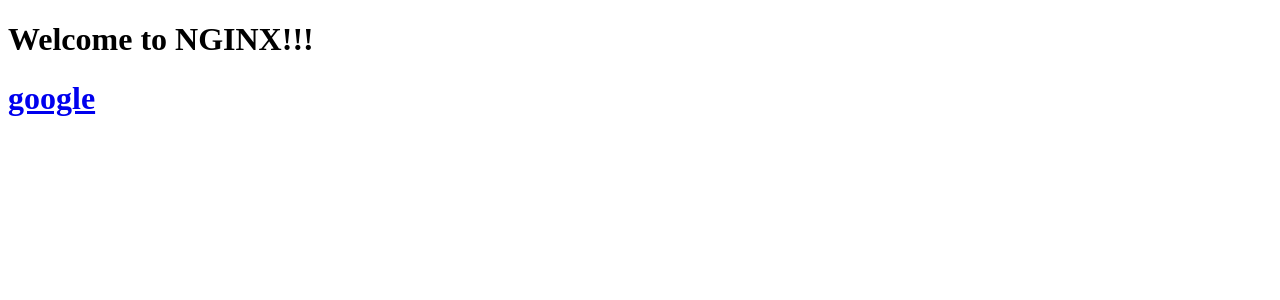
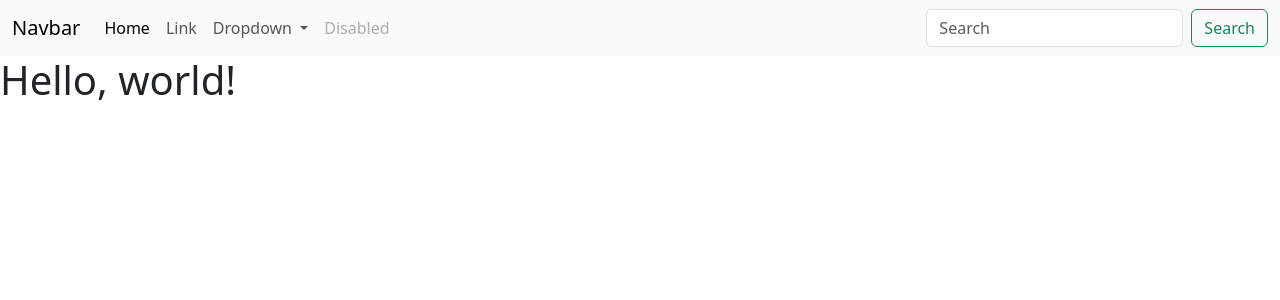
Before and after one commit to krunal2401/djangoNginx, a Django app: template templates/index.html in a window 1280 px wide. Shown: the top 300 px of the page. Run offline with Django 5.2, Linux system fonts and the light colour scheme; the template is opened without the code that fills it, so the values that code supplies are empty; parts of the project's set-up code (start-up, migrations or seed data) failed here and were passed over.

Commit message:
some decorations

```diff
--- a/core/urls.py
+++ b/core/urls.py
@@ -15,9 +15,9 @@ Including another URLconf
     2. Add a URL to urlpatterns:  path('blog/', include('blog.urls'))
 """
 from django.contrib import admin
-from django.urls import path
-from home.views import index
+from django.urls import path, include
+
 urlpatterns = [
     path('admin/', admin.site.urls),
-    path('', index)
+    path('', include('home.urls'))
 ]
--- /dev/null
+++ b/home/urls.py
@@ -0,0 +1,6 @@
+
+from django.urls import path
+from .views import *
+urlpatterns = [
+    path('',index, name='home')
+]
--- a/templates/index.html
+++ b/templates/index.html
@@ -1,12 +1,49 @@
-<!DOCTYPE html>
+<!doctype html>
 <html lang="en">
-<head>
-    <meta charset="UTF-8">
-    <meta name="viewport" content="width=device-width, initial-scale=1.0">
-    <title>Document</title>
-</head>
-<body>
-    <h1>Welcome to NGINX!!!</h1>
-    <h1><a href="https://www.google.com">google</a></h1>
-</body>
+  <head>
+    <meta charset="utf-8">
+    <meta name="viewport" content="width=device-width, initial-scale=1">
+    <title>Bootstrap demo</title>
+    <link href="https://cdn.jsdelivr.net/npm/bootstrap@5.3.2/dist/css/bootstrap.min.css" rel="stylesheet" integrity="sha384-T3c6CoIi6uLrA9TneNEoa7RxnatzjcDSCmG1MXxSR1GAsXEV/Dwwykc2MPK8M2HN" crossorigin="anonymous">
+  </head>
+  <body>
+    <nav class="navbar navbar-expand-lg bg-body-tertiary">
+        <div class="container-fluid">
+          <a class="navbar-brand" href="#">Navbar</a>
+          <button class="navbar-toggler" type="button" data-bs-toggle="collapse" data-bs-target="#navbarSupportedContent" aria-controls="navbarSupportedContent" aria-expanded="false" aria-label="Toggle navigation">
+            <span class="navbar-toggler-icon"></span>
+          </button>
+          <div class="collapse navbar-collapse" id="navbarSupportedContent">
+            <ul class="navbar-nav me-auto mb-2 mb-lg-0">
+              <li class="nav-item">
+                <a class="nav-link active" aria-current="page" href="#">Home</a>
+              </li>
+              <li class="nav-item">
+                <a class="nav-link" href="#">Link</a>
+              </li>
+              <li class="nav-item dropdown">
+                <a class="nav-link dropdown-toggle" href="#" role="button" data-bs-toggle="dropdown" aria-expanded="false">
+                  Dropdown
+                </a>
+                <ul class="dropdown-menu">
+                  <li><a class="dropdown-item" href="#">Action</a></li>
+                  <li><a class="dropdown-item" href="#">Another action</a></li>
+                  <li><hr class="dropdown-divider"></li>
+                  <li><a class="dropdown-item" href="#">Something else here</a></li>
+                </ul>
+              </li>
+              <li class="nav-item">
+                <a class="nav-link disabled" aria-disabled="true">Disabled</a>
+              </li>
+            </ul>
+            <form class="d-flex" role="search">
+              <input class="form-control me-2" type="search" placeholder="Search" aria-label="Search">
+              <button class="btn btn-outline-success" type="submit">Search</button>
+            </form>
+          </div>
+        </div>
+      </nav>
+    <h1>Hello, world!</h1>
+    <script src="https://cdn.jsdelivr.net/npm/bootstrap@5.3.2/dist/js/bootstrap.bundle.min.js" integrity="sha384-C6RzsynM9kWDrMNeT87bh95OGNyZPhcTNXj1NW7RuBCsyN/o0jlpcV8Qyq46cDfL" crossorigin="anonymous"></script>
+  </body>
 </html>
```
